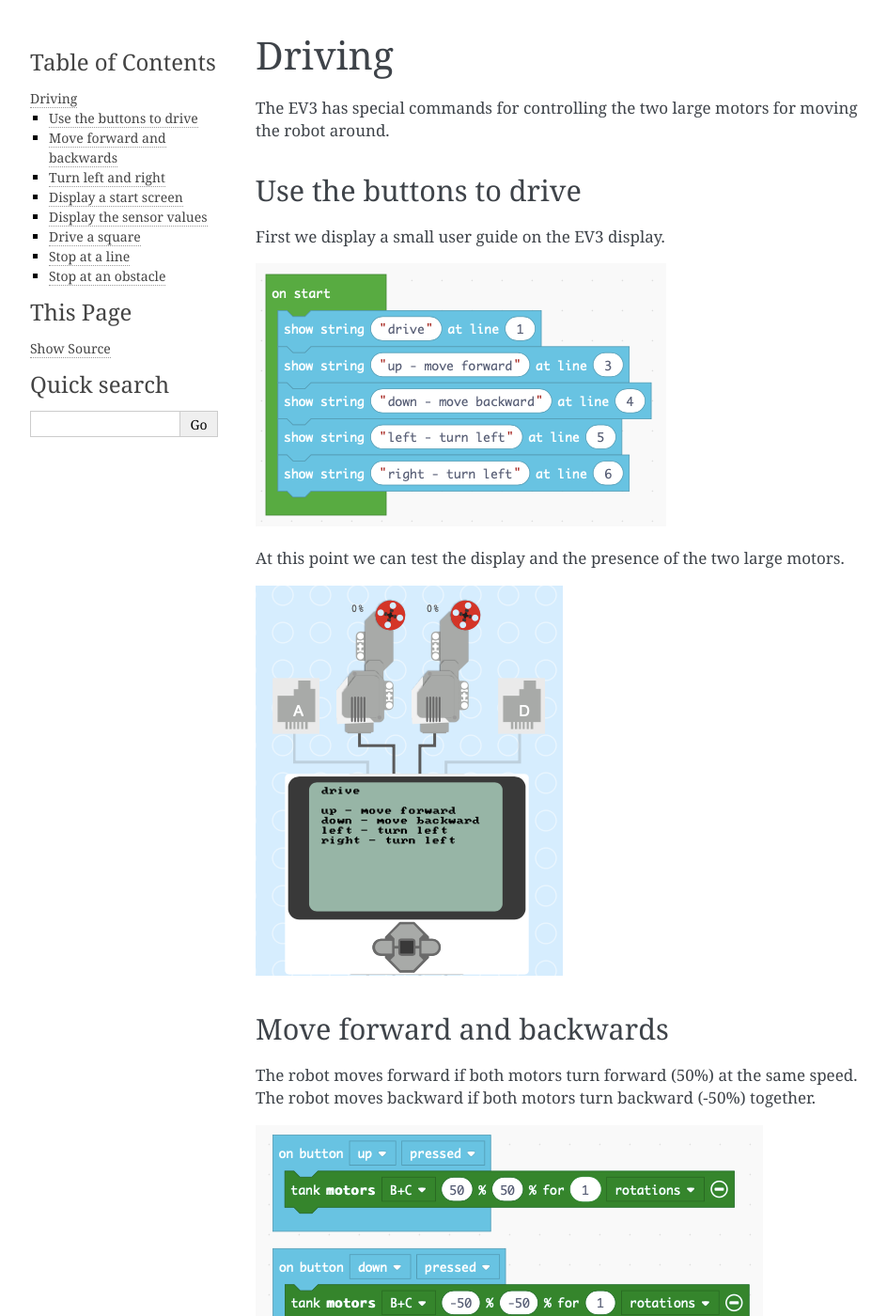
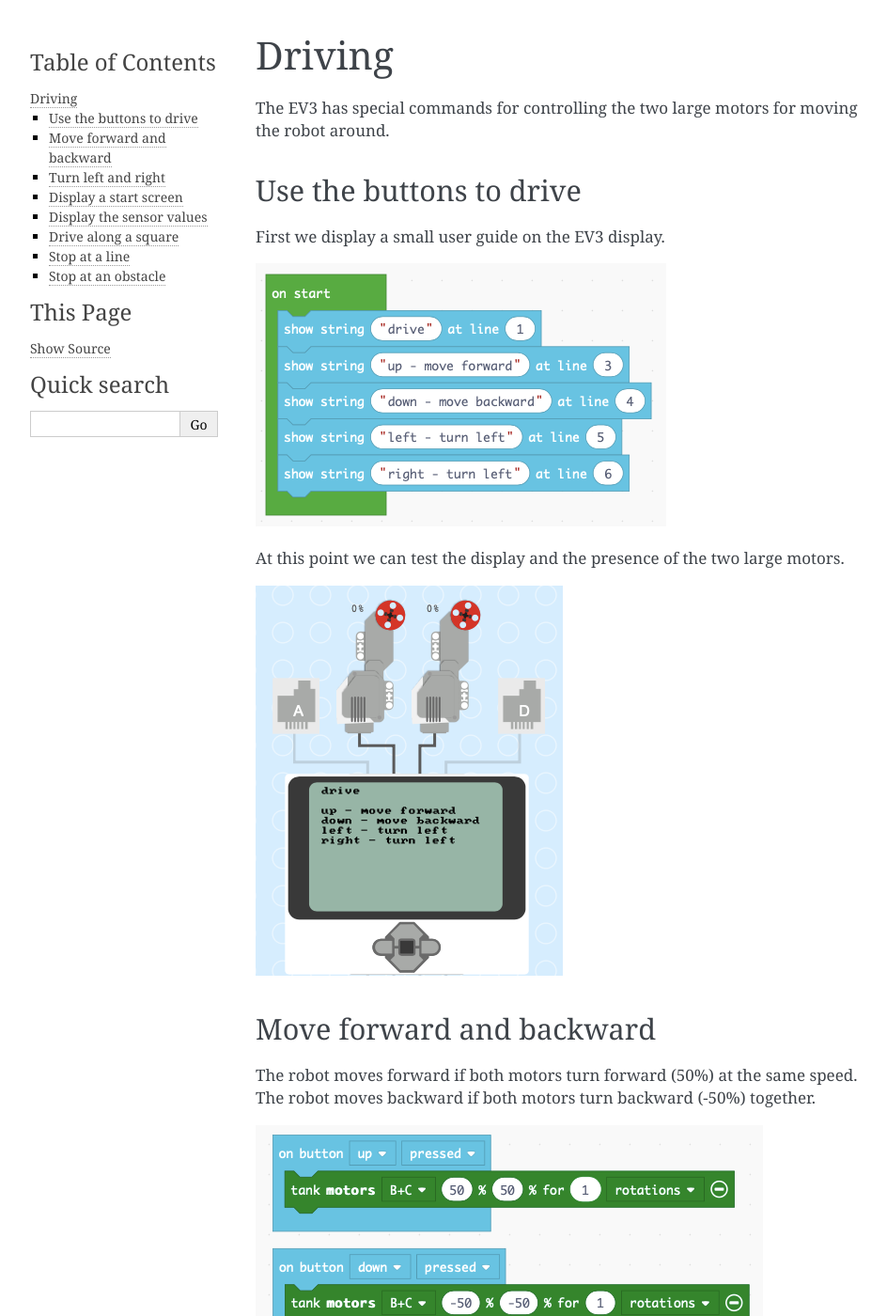
Before and after one commit to rasql/ev3-makecode, a Sphinx documentation site: the page built from docs/5_drive/drive.rst, in a window 1280 px wide and 1400 px high. Shown: the whole window at 94% size, without its empty margins (148-1092 px from the left). Built offline with Sphinx 7.4.7, drawn with Linux system fonts in a browser that asks for light colours; some of the changed text lies outside the part shown.

Commit message:
fix typo

```diff
--- a/docs/2_sensor/sensor.rst
+++ b/docs/2_sensor/sensor.rst
@@ -21,7 +21,6 @@
 
 .. image:: touch1s.png
 
-
 Connect the touch sensor to port 1.
 When you press the touch sensor, a heart is displayed.
 When you release the touch sensor, the screen is cleared.
--- a/docs/3_motor/motor.rst
+++ b/docs/3_motor/motor.rst
@@ -24,8 +24,8 @@
 .. image:: motor1s.png
 
 
-Change motor speed
-------------------
+Change the motor speed
+----------------------
 
 Make a new program called **motor2**.
 This time we will include that name in the welcome screen.
--- a/docs/5_drive/drive.rst
+++ b/docs/5_drive/drive.rst
@@ -16,8 +16,8 @@
 .. image:: drive1s.png
 
 
-Move forward and backwards
---------------------------
+Move forward and backward
+-------------------------
 
 The robot moves forward if both motors turn forward (50%) at the same speed.
 The robot moves backward if both motors turn backward (-50%) together.
@@ -67,8 +67,8 @@
 
 .. image:: drive_screen.png
 
-Drive a square
---------------
+Drive along a square
+--------------------
 
 We repeat 4 times inside a loop a straight segment and a 90-degrees turning segment.
 The robot will execute a square trajectory.
```
Also changed, not shown: other parts of docs/2_sensor/sensor.rst (+1 -1 lines), docs/1_intro/intro.rst (+2 -7 lines).
